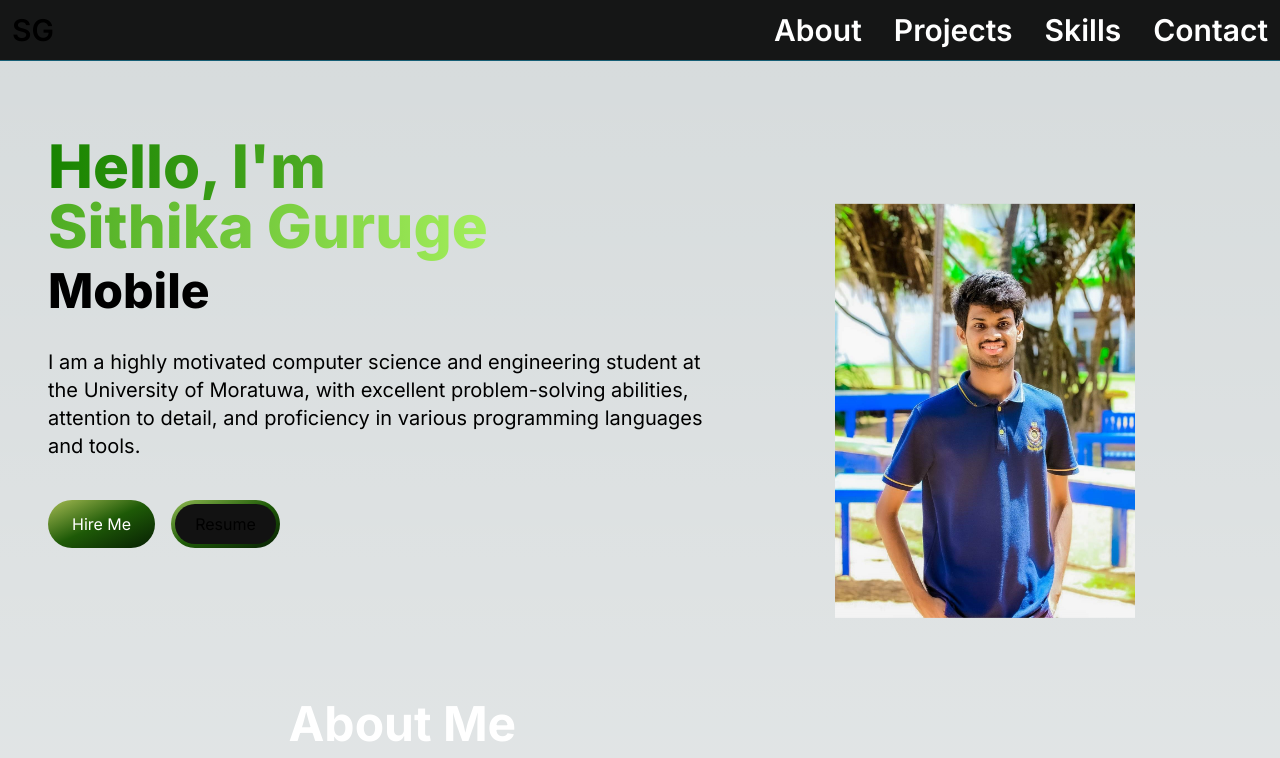
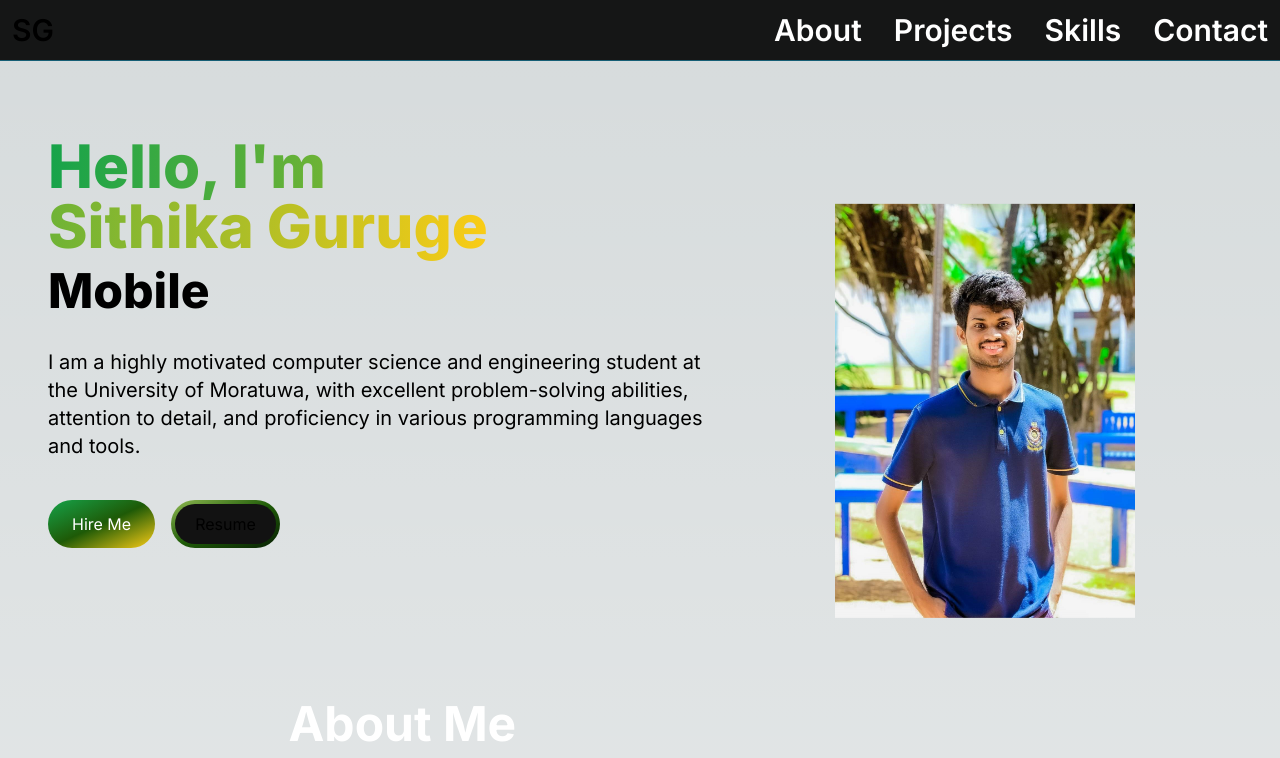
Before and after one commit to SithikaGuruge/Portfolio-My, a Next.js app in the folder my-portfolio/: page / in a window 1280 px wide. Shown: the top 758 px of the page. Built offline with nearby package versions, Linux system fonts and the light colour scheme.

Commit message:
colour-theame changed

```diff
--- a/my-portfolio/src/app/components/HeroSection.jsx
+++ b/my-portfolio/src/app/components/HeroSection.jsx
@@ -8,7 +8,7 @@ const HeroSection = () => {
     <section>
     <div className='grid grid-cols-1 sm:grid-cols-12 '>
     <div className='col-span-7 place-self-center text-center sm:text-left'>
-    <h1 className='my-4 text-4xl lg:text-6xl font-extrabold'> <span className='text-transparent bg-clip-text bg-gradient-to-r from-[#188300] to bg-[#a3ee5b]'>Hello, I'm {" "} <br/>Sithika Guruge</span> <br />
+    <h1 className='my-4 text-4xl lg:text-6xl font-extrabold'> <span className='text-transparent bg-clip-text bg-gradient-to-r from-green-600 to bg-yellow-400'>Hello, I'm {" "} <br/>Sithika Guruge</span> <br />
     <span className='text-3xl lg:text-5xl'>
     <TypeAnimation
       sequence={[
@@ -32,7 +32,7 @@ const HeroSection = () => {
 excellent problem-solving abilities, attention to detail, and proficiency in various programming languages
 and tools. </p>
     <div>
-    <button className='px-6 py-3 w-full sm:w-fit rounded-full mr-4 bg-gradient-to-br from-[#a6bb53] via-[#1e5a07] to-[#071f03] hover:bg-slate-200 text-white'>Hire Me</button>
+    <button className='px-6 py-3 w-full sm:w-fit rounded-full mr-4 bg-gradient-to-br from-green-600 via-[#1e5a07] to-yellow-400 hover:bg-slate-200 text-white'>Hire Me</button>
     <button className='px-1 py-1 w-full sm:w-fit rounded-full bg-gradient-to-br from-[#91bb53] via-[#1f5b08] to-[#071f03] hover:bg-slate-200 border-white mt-2'>
     <span className='block bg-[#121212] hover:bg-slate-800 rounded-full px-5 py-2'>Resume</span></button>
     </div>
```
Also changed, not shown: 1 other file (tests, documents, lock files or other folders).
